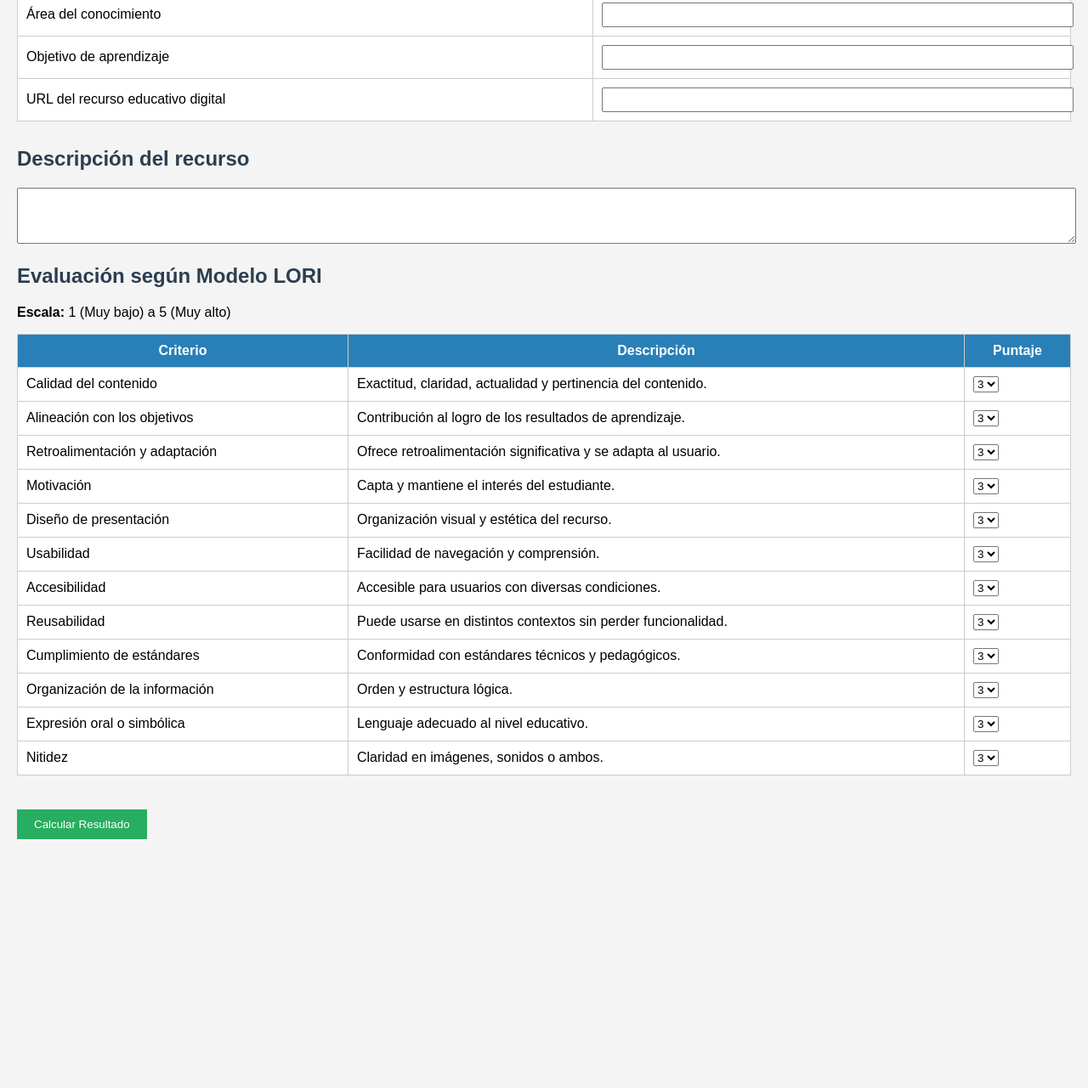
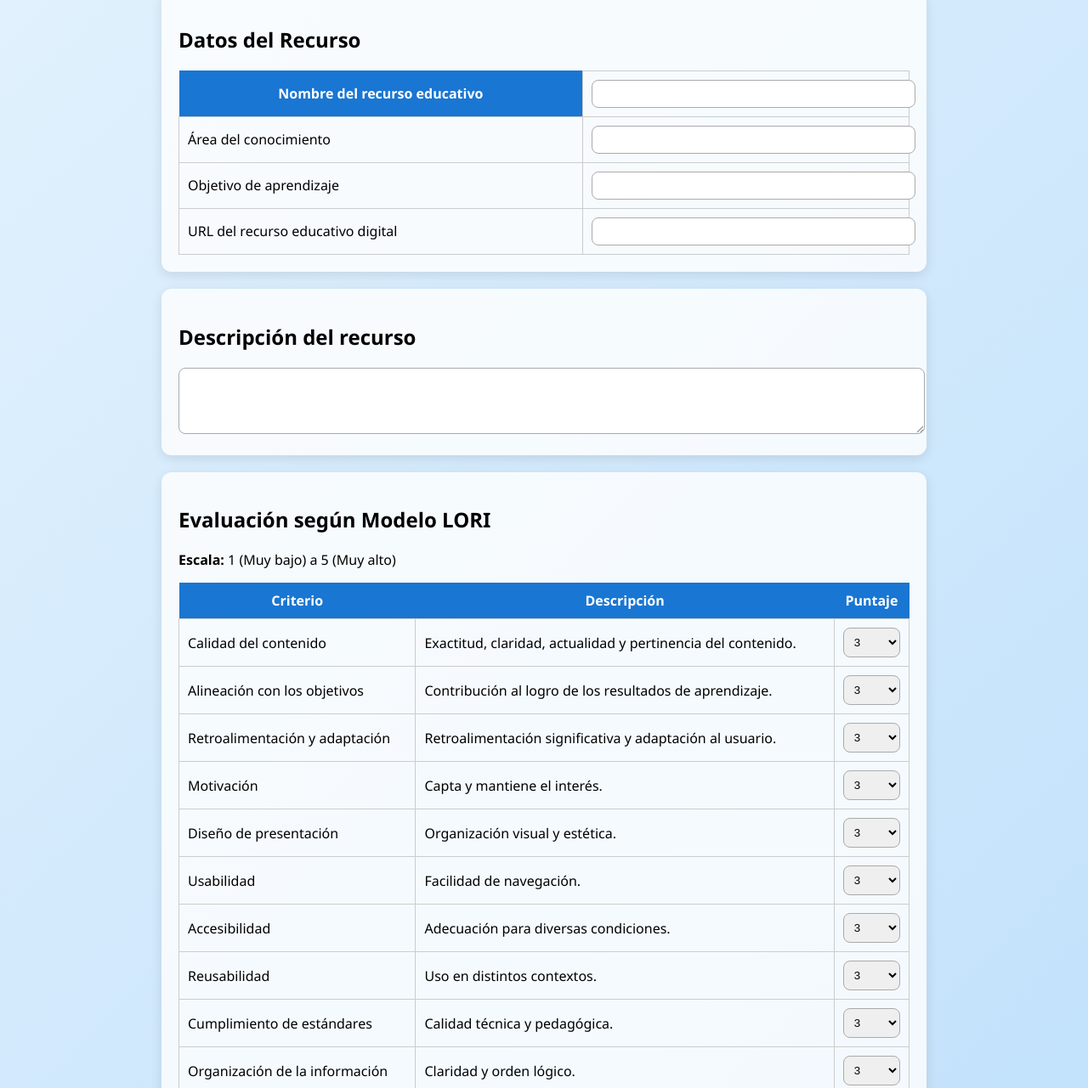
Before and after one commit to agberig/EvaRED-Modelo-LORI, a plain HTML site: page index.html in a window 1280 px wide. Shown: the part 186-1467 px from the top of the page at 85% size. Before the commit the page ends 1257 px from the top, so only its background shows below. Drawn offline with nearby package versions, Linux system fonts and the light colour scheme.

Commit message:
Update index.html

```diff
--- a/index.html
+++ b/index.html
@@ -1,142 +1,61 @@
 <!DOCTYPE html>
 <html lang="es">
 <head>
-  <meta charset="UTF-8" />
+  <meta charset="UTF-8"/>
   <meta name="viewport" content="width=device-width, initial-scale=1.0"/>
   <title>Evaluación RED - Modelo LORI</title>
-  <style>
-    body {
-      font-family: Arial, sans-serif;
-      margin: 20px;
-      background: #f4f4f4;
-    }
-    h1, h2 {
-      color: #2c3e50;
-    }
-    table {
-      width: 100%;
-      border-collapse: collapse;
-      margin-bottom: 30px;
-      background: #fff;
-    }
-    th, td {
-      border: 1px solid #ccc;
-      padding: 10px;
-    }
-    th {
-      background-color: #2980b9;
-      color: white;
-    }
-    input[type="text"], input[type="url"] {
-      width: 100%;
-      padding: 5px;
-    }
-    .rating input {
-      margin-right: 5px;
-    }
-    .result {
-      background: #ecf0f1;
-      padding: 15px;
-      border: 1px solid #bdc3c7;
-    }
-    .btn {
-      background: #27ae60;
-      color: white;
-      padding: 10px 20px;
-      border: none;
-      cursor: pointer;
-      margin-top: 10px;
-    }
-  </style>
+  <link rel="stylesheet" href="styles.css"/>
+  <link rel="stylesheet" href="https://fonts.googleapis.com/icon?family=Material+Icons"/>
+  <script src="https://cdnjs.cloudflare.com/ajax/libs/jspdf/2.5.1/jspdf.umd.min.js"></script>
 </head>
 <body>
+<header class="navbar">
+  <img src="logo.svg" class="logo"/>
+  <nav>
+    <a href="#">Inicio</a>
+    <a href="#evaluacion">Evaluación</a>
+    <a href="#resultado">Resultados</a>
+  </nav>
+</header>
 
-  <h1>Evaluación de Recurso Educativo Digital</h1>
+<div class="container">
+  <h1><span class="material-icons">assignment</span> Evaluación de Recurso Educativo Digital</h1>
 
+  <section class="card">
     <h2>Datos del Recurso</h2>
     <table>
-    <tr><th>Nombre del recurso educativo</th><td><input type="text" id="nombre" /></td></tr>
-    <tr><td>Área del conocimiento</td><td><input type="text" id="area" /></td></tr>
-    <tr><td>Objetivo de aprendizaje</td><td><input type="text" id="objetivo" /></td></tr>
-    <tr><td>URL del recurso educativo digital</td><td><input type="url" id="url" /></td></tr>
+      <tr><th>Nombre del recurso educativo</th><td><input type="text" id="nombre"/></td></tr>
+      <tr><td>Área del conocimiento</td><td><input type="text" id="area"/></td></tr>
+      <tr><td>Objetivo de aprendizaje</td><td><input type="text" id="objetivo"/></td></tr>
+      <tr><td>URL del recurso educativo digital</td><td><input type="url" id="url"/></td></tr>
     </table>
+  </section>
 
+  <section class="card">
     <h2>Descripción del recurso</h2>
-  <textarea id="descripcion" rows="4" style="width:100%"></textarea>
+    <textarea id="descripcion" rows="4"></textarea>
+  </section>
 
+  <section class="card" id="evaluacion">
     <h2>Evaluación según Modelo LORI</h2>
     <p><strong>Escala:</strong> 1 (Muy bajo) a 5 (Muy alto)</p>
-  <table id="evaluacion">
+    <table id="tablaEvaluacion">
       <tr><th>Criterio</th><th>Descripción</th><th>Puntaje</th></tr>
     </table>
+    <button class="btn" onclick="calcular()">Calcular Resultado</button>
+    <button class="btn pdf" onclick="generarPDF()">Generar PDF Profesional</button>
+  </section>
 
-  <button class="btn" onclick="calcular()">Calcular Resultado</button>
-
-  <div class="result" id="resultado" style="display:none;">
+  <section class="card result" id="resultado">
     <h2>Resultados</h2>
     <p><strong>Puntaje total:</strong> <span id="puntaje"></span> / 60</p>
     <p><strong>Calificación (escala 100):</strong> <span id="calificacion"></span></p>
     <p><strong>Concepto:</strong> <span id="concepto"></span></p>
+    <textarea id="observaciones" placeholder="Observaciones del evaluador (opcional)"></textarea>
+  </section>
 </div>
 
-  <script>
-    const criterios = [
-      ["Calidad del contenido", "Exactitud, claridad, actualidad y pertinencia del contenido."],
-      ["Alineación con los objetivos", "Contribución al logro de los resultados de aprendizaje."],
-      ["Retroalimentación y adaptación", "Ofrece retroalimentación significativa y se adapta al usuario."],
-      ["Motivación", "Capta y mantiene el interés del estudiante."],
-      ["Diseño de presentación", "Organización visual y estética del recurso."],
-      ["Usabilidad", "Facilidad de navegación y comprensión."],
-      ["Accesibilidad", "Accesible para usuarios con diversas condiciones."],
-      ["Reusabilidad", "Puede usarse en distintos contextos sin perder funcionalidad."],
-      ["Cumplimiento de estándares", "Conformidad con estándares técnicos y pedagógicos."],
-      ["Organización de la información", "Orden y estructura lógica."],
-      ["Expresión oral o simbólica", "Lenguaje adecuado al nivel educativo."],
-      ["Nitidez", "Claridad en imágenes, sonidos o ambos."]
-    ];
-
-    const tabla = document.getElementById("evaluacion");
-    criterios.forEach(([criterio, descripcion], i) => {
-      const fila = document.createElement("tr");
-      fila.innerHTML = `
-        <td>${criterio}</td>
-        <td>${descripcion}</td>
-        <td>
-          <select id="c${i}" class="rating">
-            <option value="1">1</option>
-            <option value="2">2</option>
-            <option value="3" selected>3</option>
-            <option value="4">4</option>
-            <option value="5">5</option>
-          </select>
-        </td>
-      `;
-      tabla.appendChild(fila);
-    });
-
-    function calcular() {
-      let total = 0;
-      for (let i = 0; i < criterios.length; i++) {
-        total += parseInt(document.getElementById(`c${i}`).value);
-      }
-      const calificacion = (total * 100 / 60).toFixed(2);
-      let concepto = "";
-      if (calificacion < 40) concepto = "CALIDAD INSUFICIENTE";
-      else if (calificacion < 60) concepto = "CALIDAD BAJA";
-      else if (calificacion < 80) concepto = "CALIDAD ACEPTABLE";
-      else if (calificacion < 90) concepto = "CALIDAD ALTA";
-      else concepto = "CALIDAD MUY ALTA";
-
-      document.getElementById("puntaje").textContent = total;
-      document.getElementById("calificacion").textContent = calificacion;
-      document.getElementById("concepto").textContent = concepto;
-      document.getElementById("resultado").style.display = "block";
-    }
-  </script>
-
-<br>
-
+<script src="script.js"></script>
 <Marquee><p><center><Font face="Cooper" Size="+2">Herramienta realizada por: Elizabeth Sarmiento</font></center></p></Marquee>
 </body>
-
 </html>
```
Lines whose indentation alone changed are shown as unchanged.
